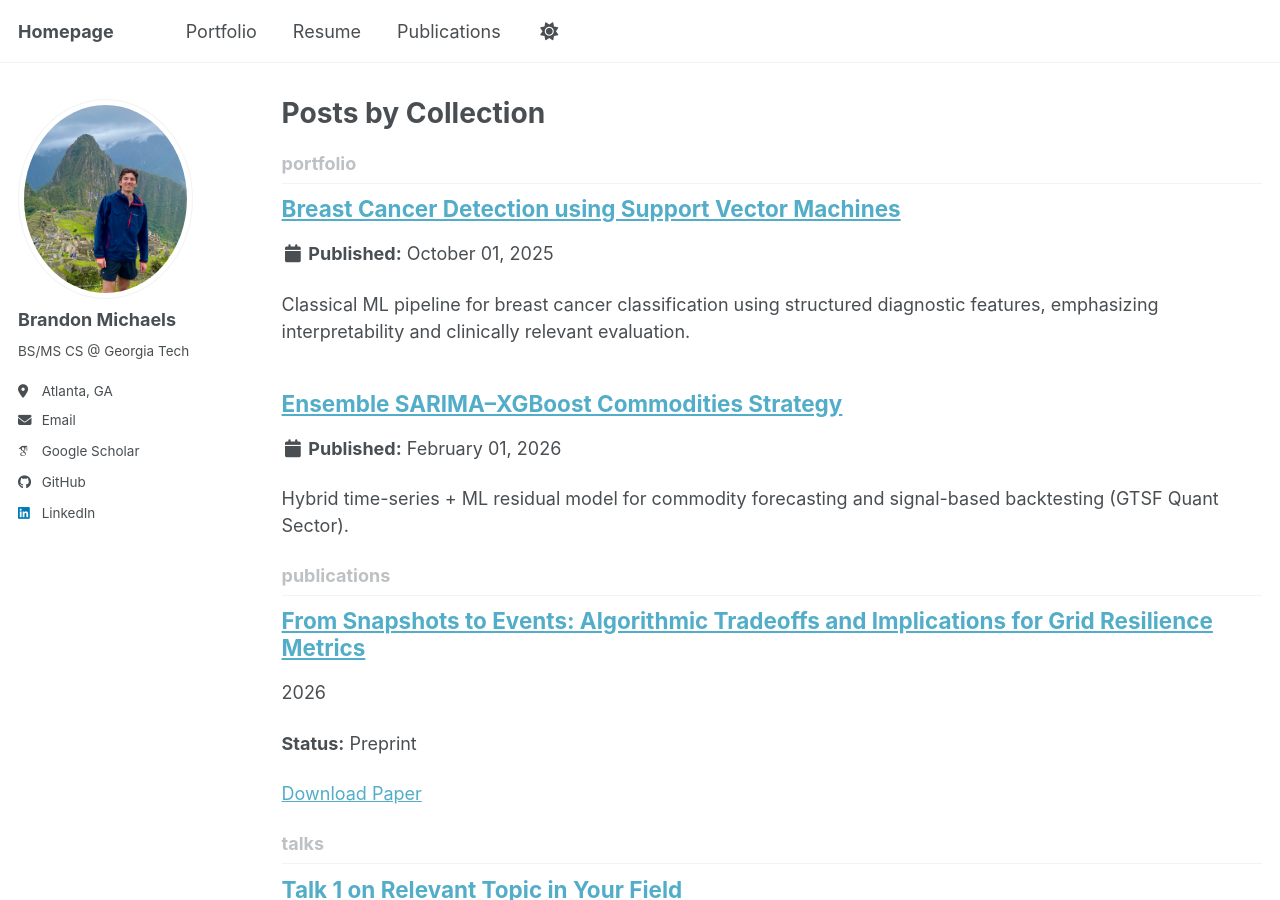
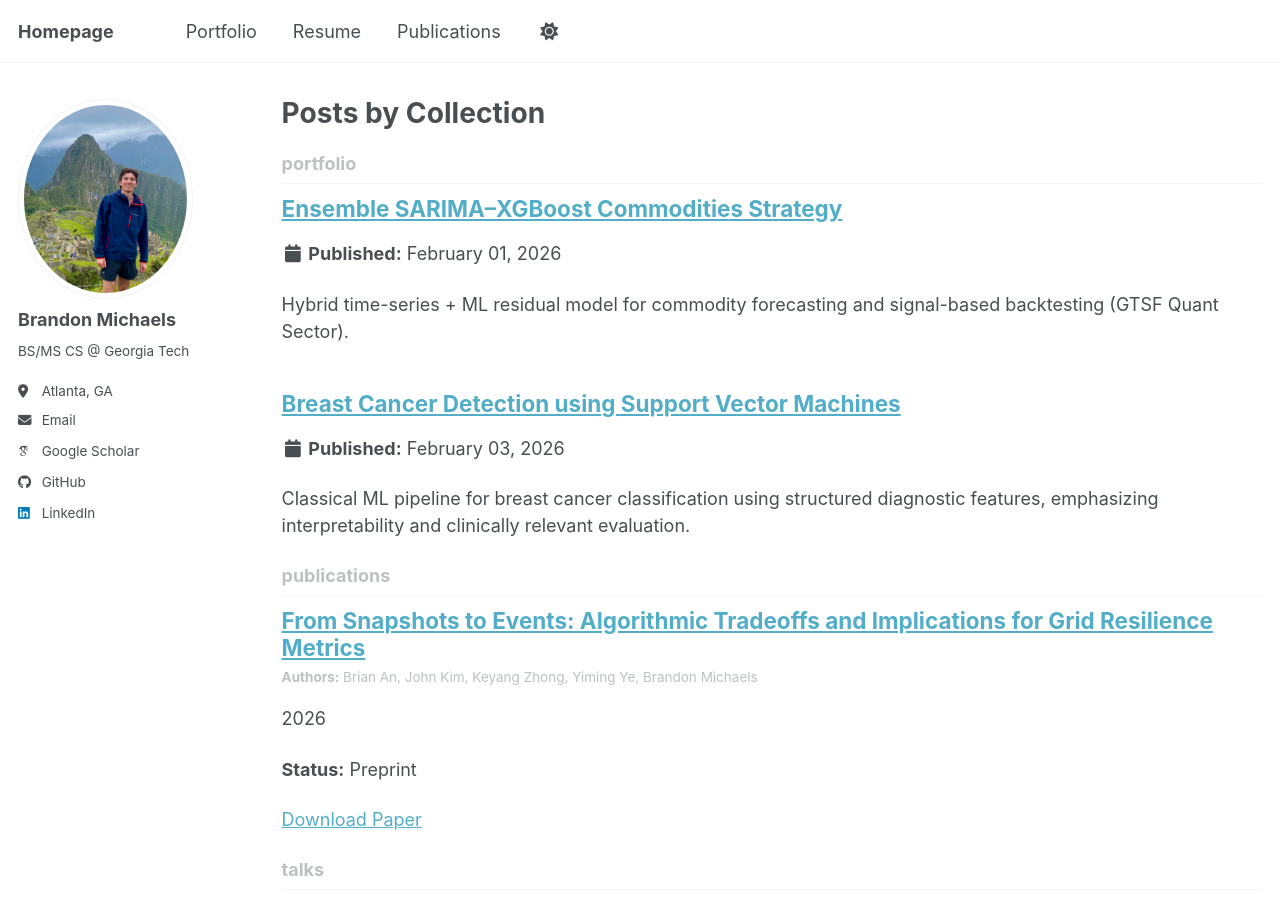
Before and after one commit to Brandon-Michaels/Brandon-Michaels.github.io, a Jekyll site: the page built from _pages/collection-archive.html, in a window 1280 px wide and 900 px high. Built offline with Jekyll 4.4.1, drawn with Linux system fonts in a browser that asks for light colours; some web fonts are replaced; a script bundle is joined from its source files by our own code; library files that are not in the unit come from our copies.

Commit message:
Add authors to publication

```diff
--- a/_includes/archive-single.html
+++ b/_includes/archive-single.html
@@ -35,6 +35,13 @@
         <a href="{{ base_path }}{{ post.url }}" rel="permalink">{{ title }}</a>
       {% endif %}
     </h2>
+
+    {% if post.authors %}
+      <p class="page__meta">
+        <strong>Authors:</strong>
+        {{ post.authors | join: ", " }}
+      </p>
+    {% endif %}
 
     {% if post.read_time %}
       <p class="page__meta"><i class="fa fa-clock" aria-hidden="true"></i> {% include read-time.html %}</p>
--- a/_portfolio/portfolio-2.md
+++ b/_portfolio/portfolio-2.md
@@ -1,24 +1,22 @@
 ---
 title: "Breast Cancer Detection using Support Vector Machines"
 collection: portfolio
-date: 2025-10-01
+date: 2026-02-03
 thumbnail: /images/Feature-HeatMap.png
 excerpt: "Classical ML pipeline for breast cancer classification using structured diagnostic features, emphasizing interpretability and clinically relevant evaluation."
 tags: ["Machine Learning", "SVM", "Healthcare AI", "Classification"]
 code_url: "https://github.com/Brandon-Michaels/Breast-Cancer-Detection"
 ---
+## Breast Cancer Detection using Support Vector Machines
 
 This project focuses on binary classification for breast cancer diagnosis using classical machine learning methods, with an emphasis on model interpretability, robustness, and evaluation under real-world constraints.
 
 The pipeline operates on structured diagnostic features extracted from medical imaging data, including geometric and statistical measurements of cell nuclei. After preprocessing and normalization, multiple classifiers were evaluated, with Support Vector Machines (SVMs) emerging as the strongest performer due to their ability to model high-dimensional decision boundaries with limited overfitting.
 
 Model development emphasized:
-
-careful train/validation/test separation
-
-hyperparameter tuning (kernel choice, regularization strength)
-
-sensitivity to false negatives, given the clinical context
+- careful train/validation/test separation
+- hyperparameter tuning (kernel choice, regularization strength)
+- sensitivity to false negatives, given the clinical context
 
 Performance was evaluated using accuracy, precision/recall, and confusion matrices to understand error modes, not just aggregate metrics.
 
```
Also changed, not shown: _portfolio/portfolio-1.md (+3 -6 lines), _publications/snapshot-to-events.md (+6 -0 lines).
